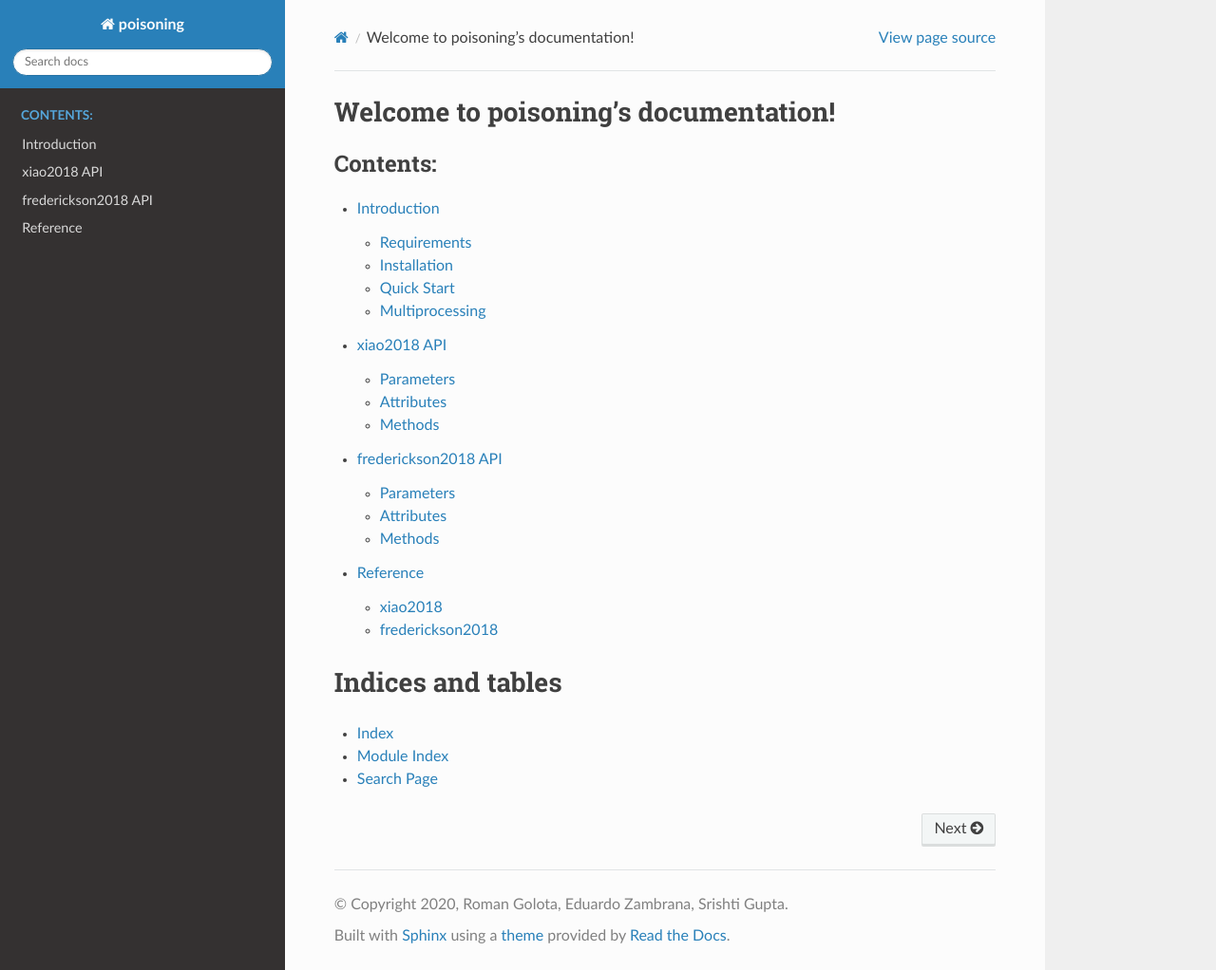
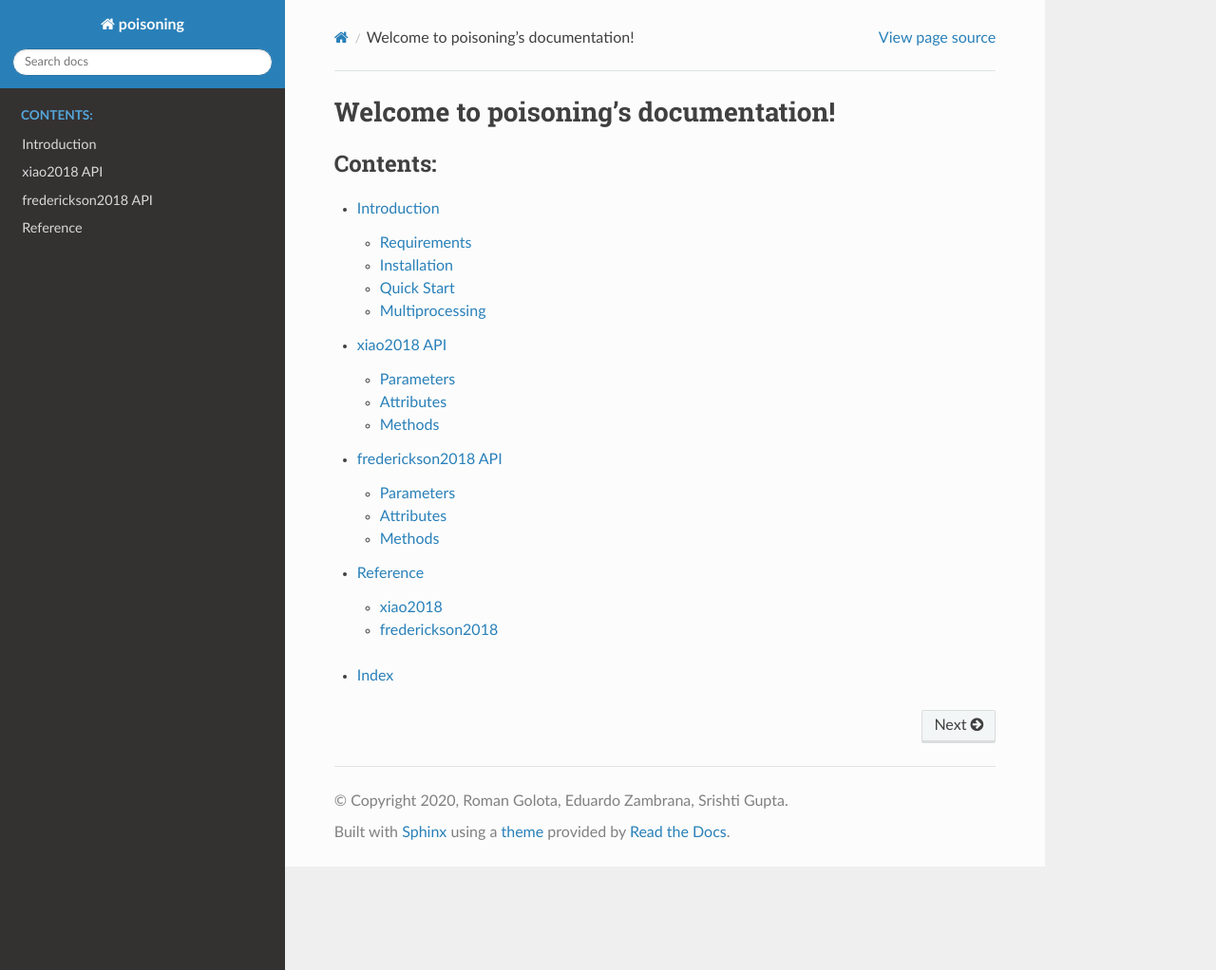
Before and after one commit to rpgolota/poisoning, a Sphinx documentation site: the page built from docs/source/index.rst, in a window 1280 px wide and 1022 px high. Shown: the whole window at 95% size. Built offline with Sphinx 7.4.7 and the Read the Docs theme 2.0.0, drawn with Linux system fonts in a browser that asks for light colours.

Commit message:
removed broken index

```diff
--- a/docs/source/index.rst
+++ b/docs/source/index.rst
@@ -16,9 +16,4 @@ Welcome to poisoning's documentation!
 
    reference.rst
 
-Indices and tables
-==================
-
 * :ref:`genindex`
-* :ref:`modindex`
-* :ref:`search`
```
Also changed, not shown: 5 other files.
